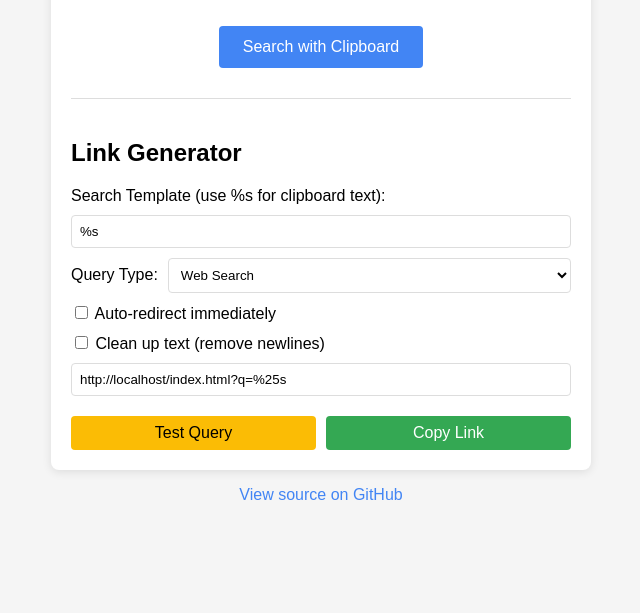
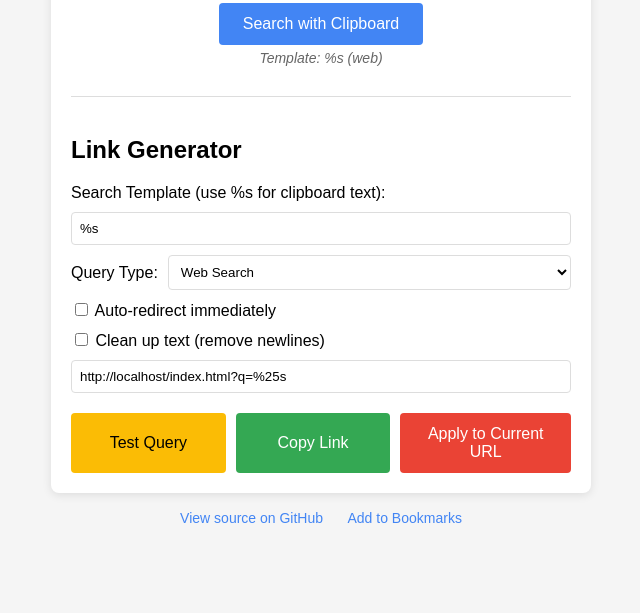
Before and after one commit to cluffa/Clip-Search, a plain HTML site: page index.html in a window 1280 px wide. Shown: the part 187-800 px from the top of the page, without its empty margins (319-959 px from the left). Drawn offline with Linux system fonts and the light colour scheme.

Commit message:
feat: add apply button to update current URL and display current template

```diff
--- a/index.html
+++ b/index.html
@@ -132,6 +132,12 @@
             flex: 1;
             margin-top: 0;
         }
+        .apply-button {
+            background-color: #EA4335;
+        }
+        .apply-button:hover {
+            background-color: #d33828;
+        }
         #testAutoButton {
             display: none;
         }
@@ -145,6 +151,26 @@
             border-radius: 4px;
             background-color: white;
             margin-bottom: 10px;
+        }
+        .footer-link {
+            color: #4285f4;
+            text-decoration: none;
+            font-size: 14px;
+            margin: 0 10px;
+            cursor: pointer;
+            background: none;
+            border: none;
+            padding: 0;
+        }
+        .footer-link:hover {
+            text-decoration: underline;
+            background: none !important;
+        }
+        .current-template {
+            color: #666;
+            font-size: 14px;
+            margin: 5px 0;
+            font-style: italic;
         }
     </style>
     <script>
@@ -201,6 +227,7 @@
     <div class="container">
         <h1>Clipboard to Google Search</h1>
         <button id="searchButton">Search with Clipboard</button>
+        <p id="currentTemplate" class="current-template"></p>
         <div id="preview"></div>
         <p id="status"></p>
         <div class="link-generator">
@@ -231,11 +258,15 @@
                 <button class="test-button" id="testButton">Test Query</button>
                 <button class="test-button" id="testAutoButton">Test Auto-redirect</button>
                 <button class="copy-button" id="copyButton">Copy Link</button>
+                <button class="apply-button" id="applyButton">Apply to Current URL</button>
             </div>
         </div>
 
     </div>
-    <p><a href="https://github.com/cluffa/Clip-Search" target="_blank" style="color: #4285f4; text-decoration: none;">View source on GitHub</a></p>
+    <p>
+        <a href="https://github.com/cluffa/Clip-Search" target="_blank" class="footer-link">View source on GitHub</a>
+        <button class="footer-link" id="bookmarkButton">Add to Bookmarks</button>
+    </p>
     <script>
         document.addEventListener('DOMContentLoaded', function() {
             const searchButton = document.getElementById('searchButton');
@@ -248,6 +279,8 @@
             const copyButton = document.getElementById('copyButton');
             const testButton = document.getElementById('testButton');
             const testAutoButton = document.getElementById('testAutoButton');
+            const applyButton = document.getElementById('applyButton');
+            const currentTemplate = document.getElementById('currentTemplate');
 
             let clipboardAccessGranted = sessionStorage.getItem('clipboardAccessGranted') === 'true';
 
@@ -297,7 +330,16 @@
                 }
             });
 
-            function updateGeneratedLink() {
+            function updateCurrentTemplate() {
+                const template = searchTemplate || '%s';  // Use searchTemplate from URL instead of input value
+                const type = queryType;  // Use queryType from URL instead of select value
+                currentTemplate.textContent = `Template: ${template} (${type})`;
+            }
+
+            // Initialize template display from URL parameters
+            updateCurrentTemplate();
+
+            function updateGeneratedLink(updateCurrentUrl = false) {
                 const baseUrl = window.location.origin + window.location.pathname;
                 const template = templateInput.value.trim();
                 const params = new URLSearchParams();
@@ -318,8 +360,20 @@
                 }
 
                 const queryString = params.toString();
-                generatedLink.value = baseUrl + (queryString ? '?' + queryString : '');
+                const newUrl = baseUrl + (queryString ? '?' + queryString : '');
+
+                if (updateCurrentUrl) {
+                    // Update URL without refreshing the page
+                    window.history.pushState({}, '', newUrl);
+                    updateCurrentTemplate();
+                }
+
+                generatedLink.value = newUrl;
             }
+
+            applyButton.addEventListener('click', () => {
+                updateGeneratedLink(true);
+            });
 
             function updateTestAutoButton() {
                 const testAutoButton = document.getElementById('testAutoButton');
@@ -329,7 +383,7 @@
             // Add to existing event listener
             autoCheckbox.addEventListener('change', () => {
                 updateTestAutoButton();
-                updateGeneratedLink();
+                updateGeneratedLink(false);
             });
 
             // Initialize test auto button visibility
@@ -337,11 +391,11 @@
 
             // Initialize query type from URL
             document.getElementById('queryType').value = queryType;
-            document.getElementById('queryType').addEventListener('change', updateGeneratedLink);
+            document.getElementById('queryType').addEventListener('change', () => updateGeneratedLink(false));
 
-            templateInput.addEventListener('input', updateGeneratedLink);
-            autoCheckbox.addEventListener('change', updateGeneratedLink);
-            cleanupCheckbox.addEventListener('change', updateGeneratedLink);
+            templateInput.addEventListener('input', () => updateGeneratedLink(false));
+            autoCheckbox.addEventListener('change', () => updateGeneratedLink(false));
+            cleanupCheckbox.addEventListener('change', () => updateGeneratedLink(false));
 
             copyButton.addEventListener('click', async () => {
                 try {
@@ -356,7 +410,28 @@
             });
 
             // Initialize generated link
-            updateGeneratedLink();
+            updateGeneratedLink(false);
+
+            // Initialize template display
+            updateCurrentTemplate();
+
+            // Add bookmark functionality
+            const bookmarkButton = document.getElementById('bookmarkButton');
+            bookmarkButton.addEventListener('click', function() {
+                const instructions =
+                    '1. Configure your search settings in the Link Generator\n' +
+                    '2. Click "Apply to Current URL" to update the page URL\n' +
+                    '3. Press ' + (navigator.userAgent.toLowerCase().indexOf('mac') != -1 ? 'Cmd' : 'Ctrl') + '+D to bookmark this page\n\n' +
+                    'The bookmark will save your current search template and settings.';
+
+                if (window.sidebar && window.sidebar.addPanel) { // Firefox
+                    window.sidebar.addPanel(document.title, window.location.href, '');
+                } else if (window.external && ('AddFavorite' in window.external)) { // IE
+                    window.external.AddFavorite(window.location.href, document.title);
+                } else { // Chrome, Safari, etc.
+                    alert(instructions);
+                }
+            });
         });
     </script>
 </body>
```
